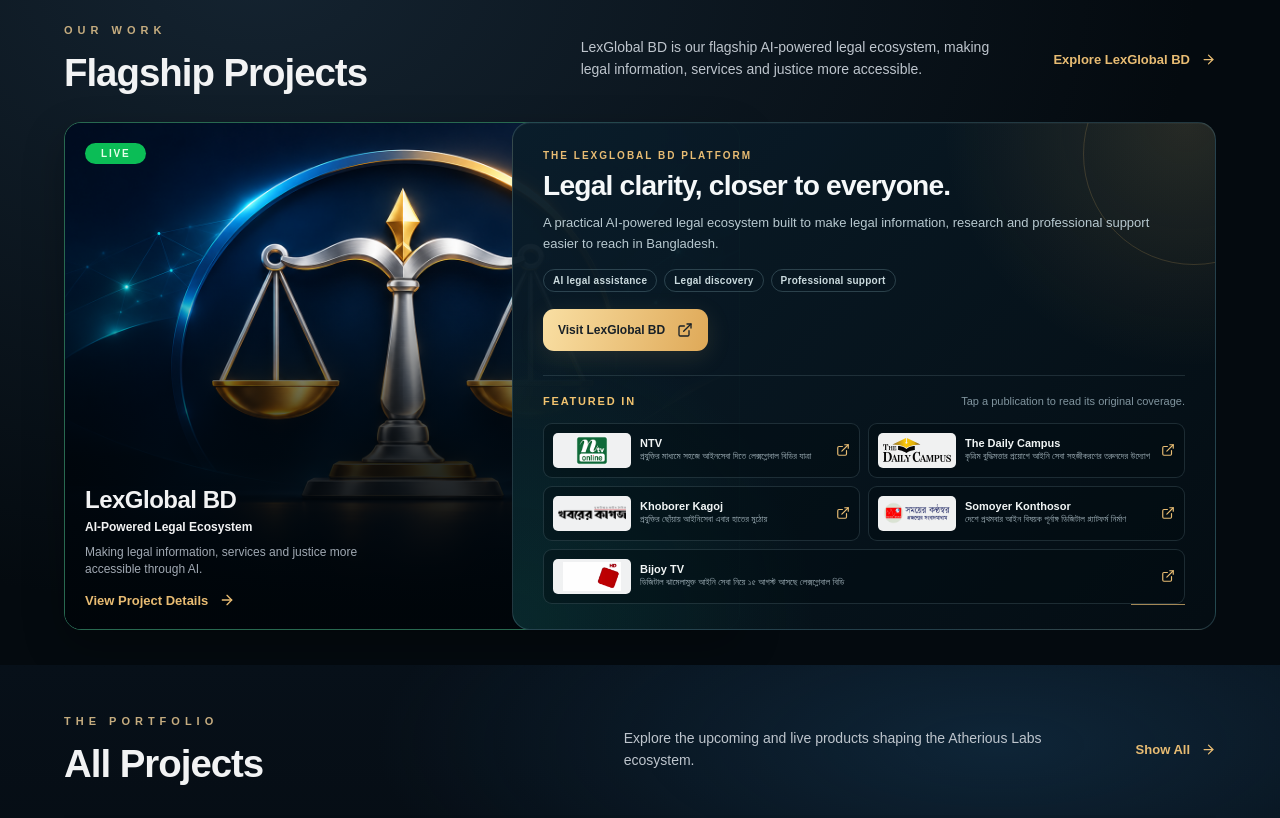
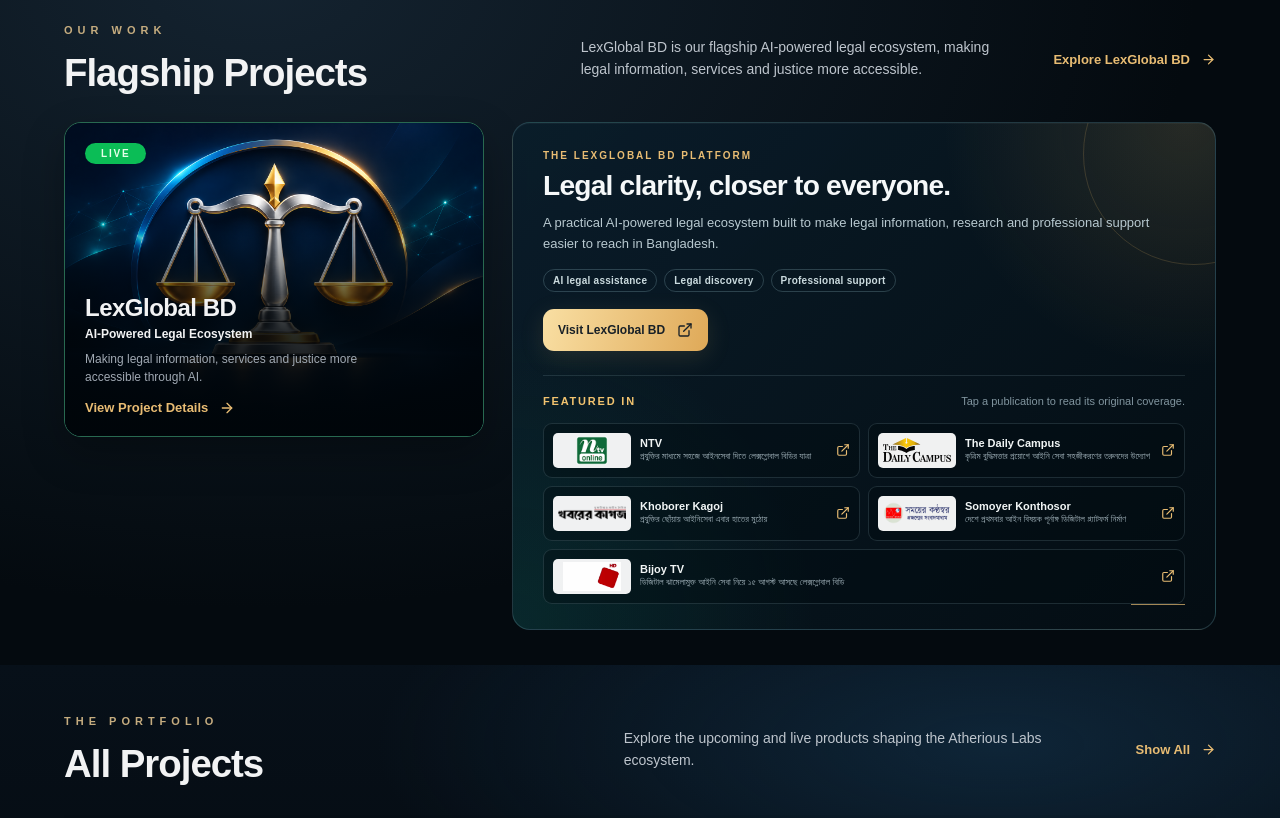
Before and after one commit to nafiulnahid17/Atherious-labs-, a Next.js app: page / in a window 1280 px wide. Shown: the part 660-1478 px from the top of the page. Built offline with nearby package versions, Linux system fonts and the light colour scheme.

Commit message:
Preserve flagship card aspect ratio

```diff
--- a/app/globals.css
+++ b/app/globals.css
@@ -256,7 +256,7 @@ h2 {
 }
 .flagship-grid {
   grid-template-columns: minmax(0, 420px) minmax(0, 1fr);
-  align-items: stretch;
+  align-items: start;
   gap: 28px;
 }
 .product-card {
```
